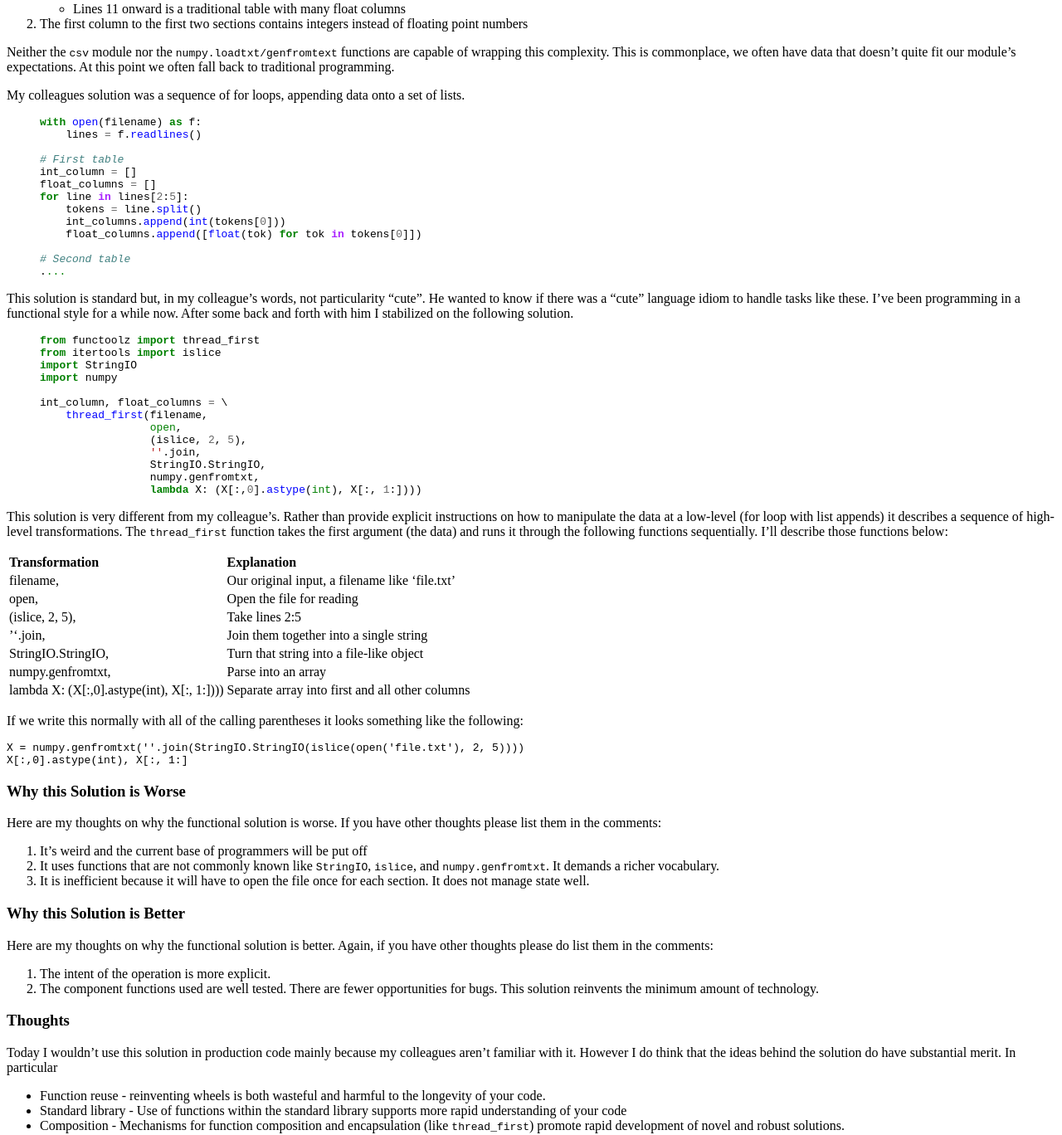
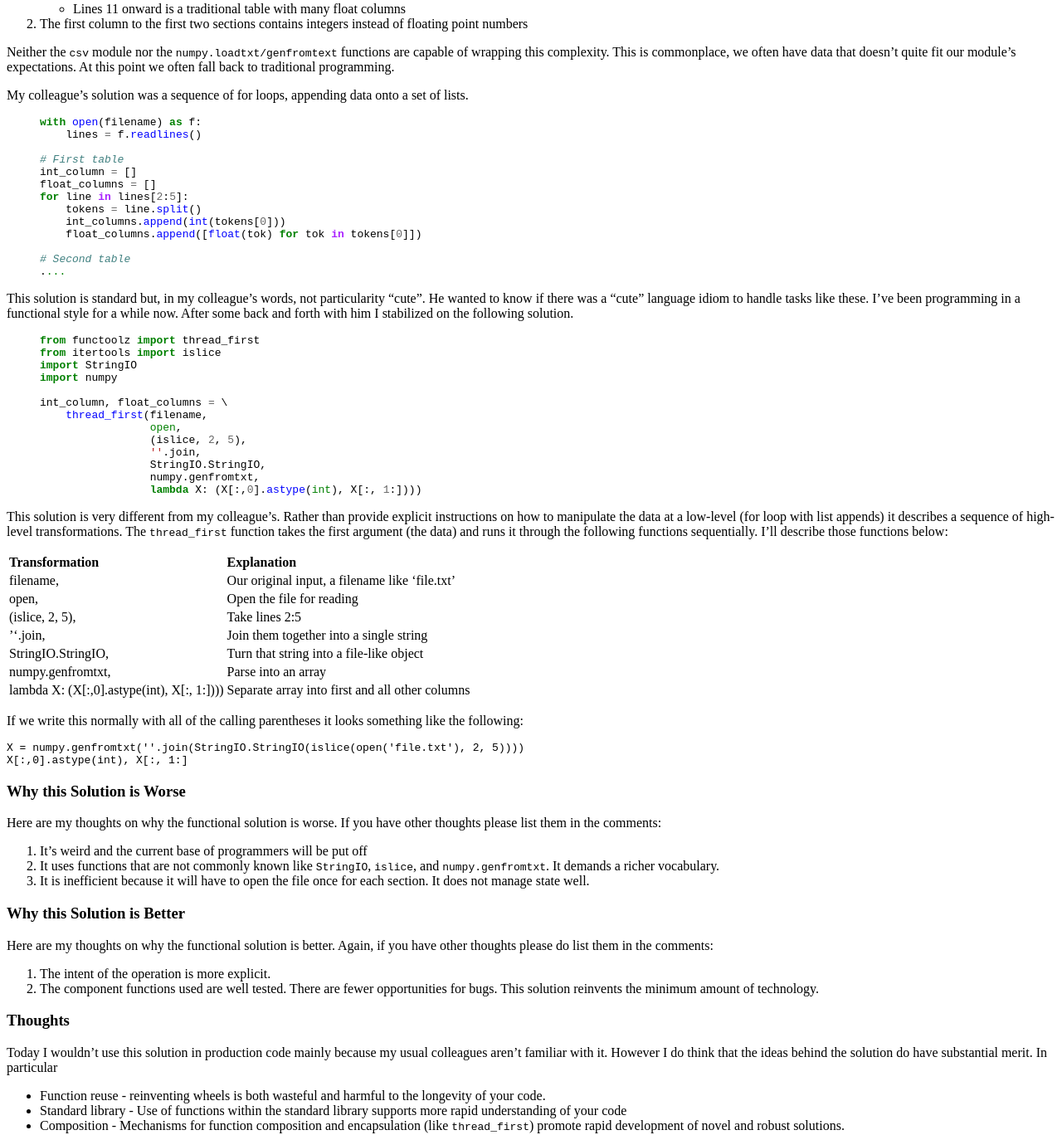
Before and after one commit to besyskymnbk/blog, a Jekyll site: the page built from _posts/work/2013-08-28-Thread-First.md, in a window 1280 px wide. Shown: the part 603-1971 px from the top of the page at 83% size. Built offline with Jekyll 4.4.1, drawn with Linux system fonts in a browser that asks for light colours; comment, search, counter and statistics services are not loaded.

Commit message:
small edits from john

```diff
--- a/_posts/work/2013-08-28-Thread-First.md
+++ b/_posts/work/2013-08-28-Thread-First.md
@@ -39,7 +39,7 @@ Normally for tabular data I would just point him towards `numpy.loadtxt` or the
 
 Neither the `csv` module nor the `numpy.loadtxt/genfromtext` functions are capable of wrapping this complexity.  This is commonplace, we often have data that doesn't quite fit our module's expectations.  At this point we often fall back to traditional programming.
 
-My colleagues solution was a sequence of for loops, appending data onto a set of lists.
+My colleague's solution was a sequence of for loops, appending data onto a set of lists.
 
 
 
@@ -116,7 +116,7 @@ Here are my thoughts on why the functional solution is better.  Again, if you ha
 
 ### Thoughts
 
-Today I wouldn't use this solution in production code mainly because my colleagues aren't familiar with it.  However I do think that the ideas behind the solution do have substantial merit.  In particular
+Today I wouldn't use this solution in production code mainly because my usual colleagues aren't familiar with it.  However I do think that the ideas behind the solution do have substantial merit.  In particular
 
 *   Function reuse - reinventing wheels is both wasteful and harmful to the longevity of your code.
 *   Standard library - Use of functions within the standard library supports more rapid understanding of your code
```
